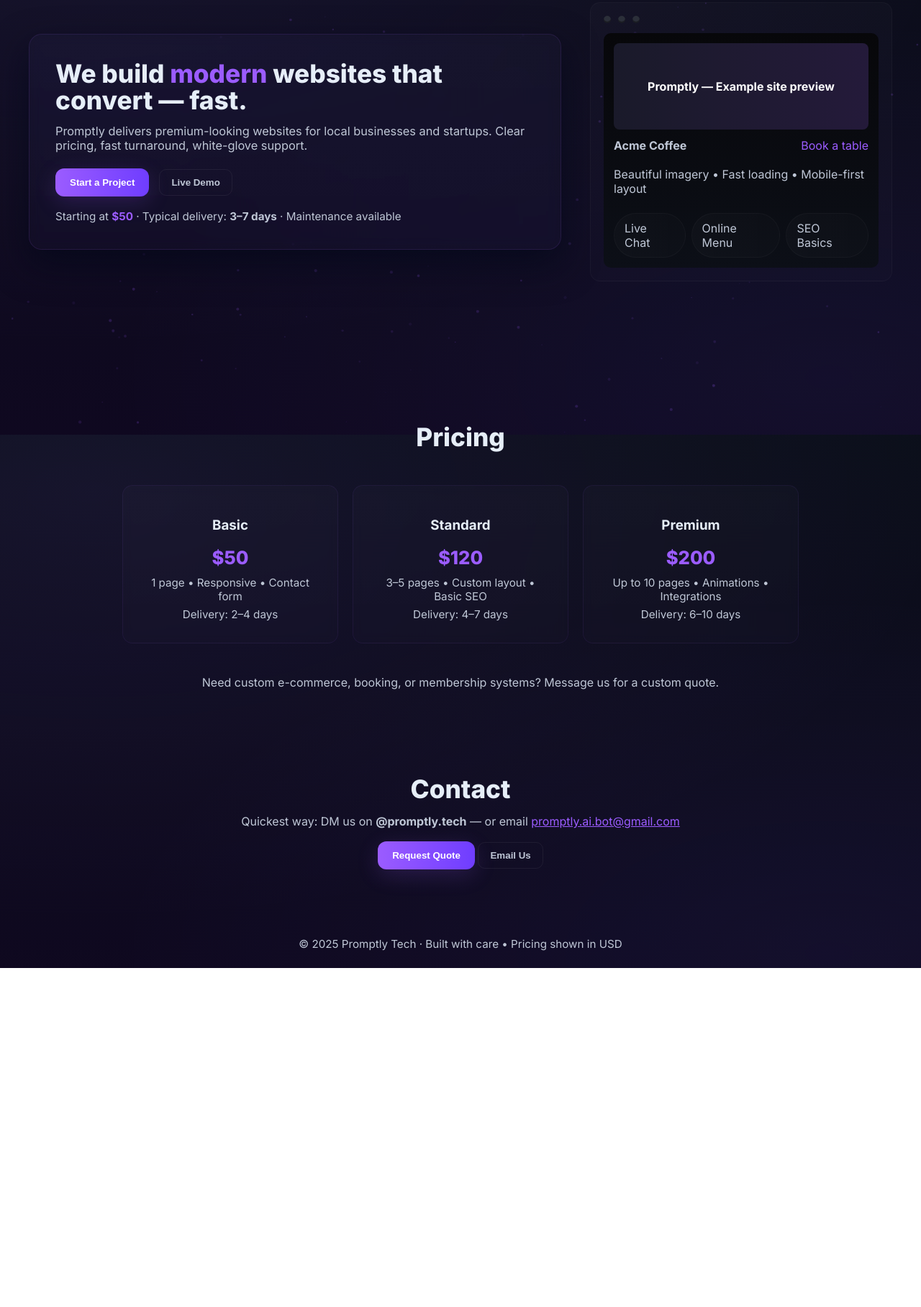
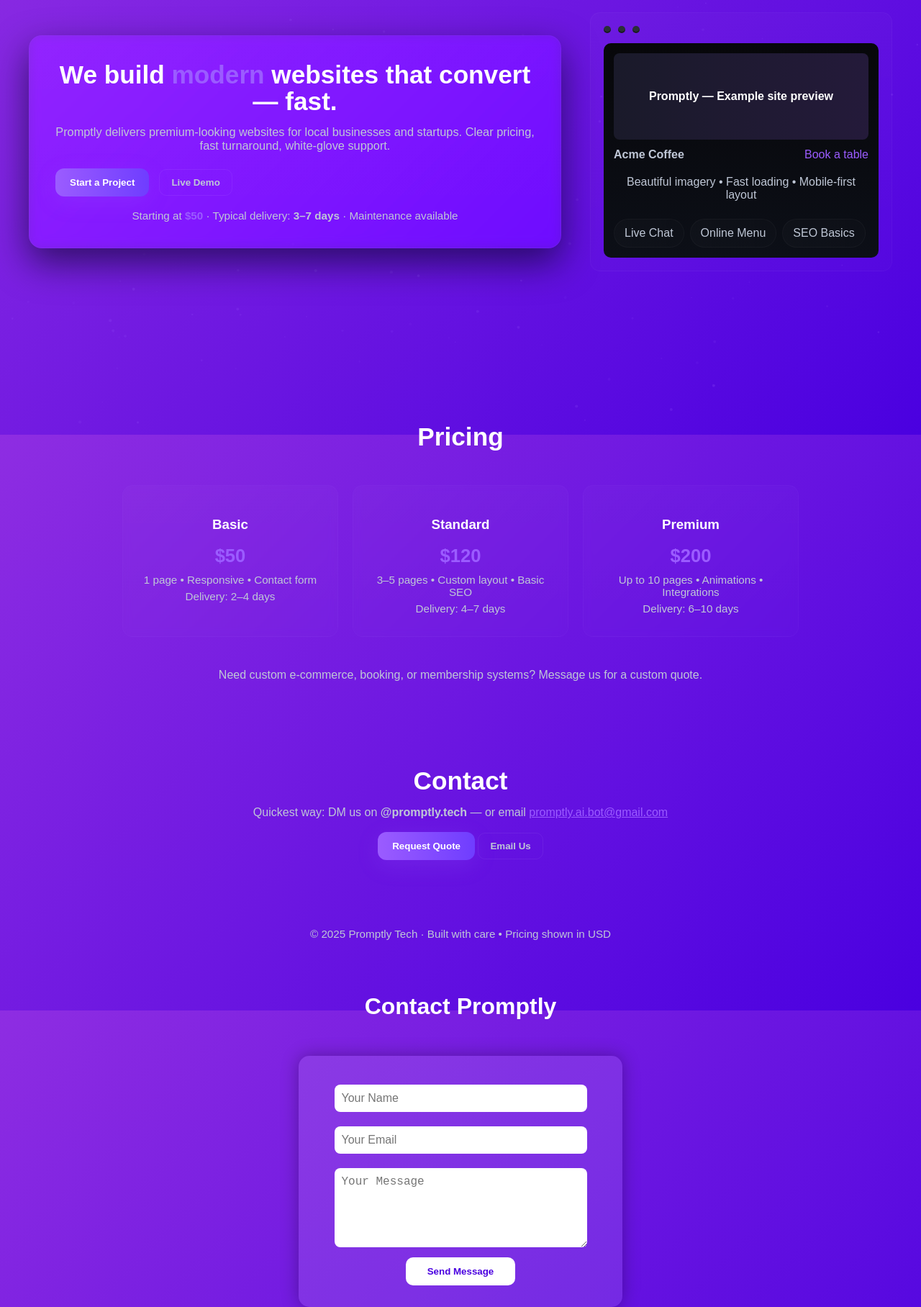
Before and after one commit to hafukusensei-stack/promptly-tech, a plain HTML site: page index.html in a window 1280 px wide. Shown: the part 196-2012 px from the top of the page at 72% size. Before the commit the page ends 1541 px from the top, so only its background shows below. Drawn offline with nearby package versions, Linux system fonts and the light colour scheme.

Commit message:
Add files via upload

```diff
--- a/index.html
+++ b/index.html
@@ -308,3 +308,117 @@ reveals.forEach(r=>{ r.style.opacity=0; r.style.transform='translateY(20px)'; io
 
 </body>
 </html>
+
+<!DOCTYPE html>
+<html lang="en">
+<head>
+  <meta charset="UTF-8" />
+  <meta name="viewport" content="width=device-width, initial-scale=1.0" />
+  <title>Promptly — Contact Us</title>
+  <script type="text/javascript" src="https://cdn.jsdelivr.net/npm/@emailjs/browser@4/dist/email.min.js"></script>
+  <script type="text/javascript">
+    (function() {
+      emailjs.init({
+        publicKey: "OUuZvDtunFg4_NTJI"
+      });
+    })();
+  </script>
+  <style>
+    body {
+      font-family: 'Poppins', sans-serif;
+      background: linear-gradient(135deg, #8e2de2, #4a00e0);
+      color: white;
+      text-align: center;
+      margin: 0;
+      padding: 0;
+    }
+
+    h1 {
+      margin-top: 50px;
+    }
+
+    form {
+      background-color: rgba(255,255,255,0.1);
+      padding: 30px;
+      border-radius: 15px;
+      width: 90%;
+      max-width: 450px;
+      margin: 50px auto;
+      box-shadow: 0 0 25px rgba(0,0,0,0.3);
+    }
+
+    input, textarea {
+      width: 90%;
+      padding: 10px;
+      margin: 10px 0;
+      border: none;
+      border-radius: 8px;
+      font-size: 16px;
+    }
+
+    button {
+      background: #fff;
+      color: #4a00e0;
+      font-weight: 600;
+      border: none;
+      padding: 12px 30px;
+      border-radius: 10px;
+      cursor: pointer;
+      transition: 0.3s;
+    }
+
+    button:hover {
+      background: #eee;
+      transform: scale(1.05);
+    }
+
+    .success {
+      color: #00ff88;
+      font-weight: bold;
+      margin-top: 15px;
+    }
+
+    .error {
+      color: #ff6b6b;
+      font-weight: bold;
+      margin-top: 15px;
+    }
+  </style>
+</head>
+<body>
+
+  <h1>Contact Promptly</h1>
+  <form id="contact-form">
+    <input type="text" id="name" placeholder="Your Name" required />
+    <input type="email" id="email" placeholder="Your Email" required />
+    <textarea id="message" rows="5" placeholder="Your Message" required></textarea>
+    <button type="submit">Send Message</button>
+    <div id="response"></div>
+  </form>
+
+  <script>
+    const form = document.getElementById("contact-form");
+    const response = document.getElementById("response");
+
+    form.addEventListener("submit", function(e) {
+      e.preventDefault();
+
+      emailjs.send("service_pd6sbut", "template_0cmjtjp", {
+        from_name: document.getElementById("name").value,
+        from_email: document.getElementById("email").value,
+        message: document.getElementById("message").value,
+      })
+      .then(() => {
+        response.textContent = "✅ Message sent successfully!";
+        response.className = "success";
+        form.reset();
+      })
+      .catch(() => {
+        response.textContent = "❌ Failed to send. Try again later.";
+        response.className = "error";
+      });
+    });
+  </script>
+
+</body>
+</html>
```
